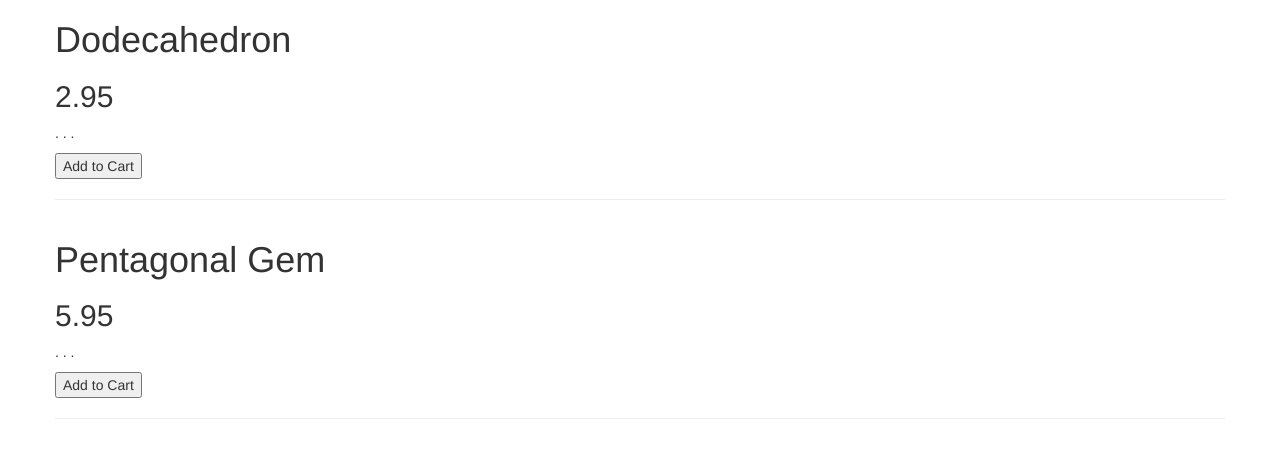
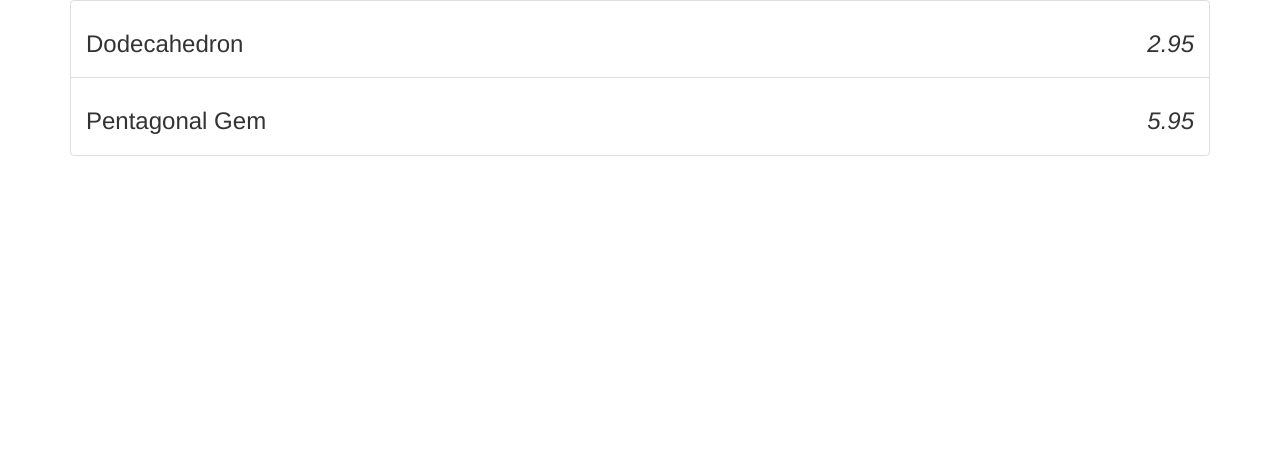
Before and after one commit to gustavodemari/angular-store, a plain HTML site: page index.html in a window 1280 px wide. Drawn offline with Linux system fonts and the light colour scheme.

Commit message:
updating view with ul>li in products

```diff
--- a/index.html
+++ b/index.html
@@ -8,13 +8,13 @@
     <div class="container">
       <div class="product row">
         <div class="col-md-12">
-          <div class="row" ng-repeat="product in store.products">
-            <h1>{{product.name}}</h1>
-            <h2>{{product.price}}</h2>
-            <p>{{product.description}}</p>
-            <button ng-show="product.canPurchase"> Add to Cart </button>
-            <hr>
-          </div>
+          <ul class="list-group">
+            <li class="list-group-item" ng-repeat="product in store.products">
+              <h3> {{product.name}}
+                <em class="pull-right"> {{product.price}}</em>
+              </h3>
+            </li>
+          </ul>
         </div>
       </div>
     </div>
```
